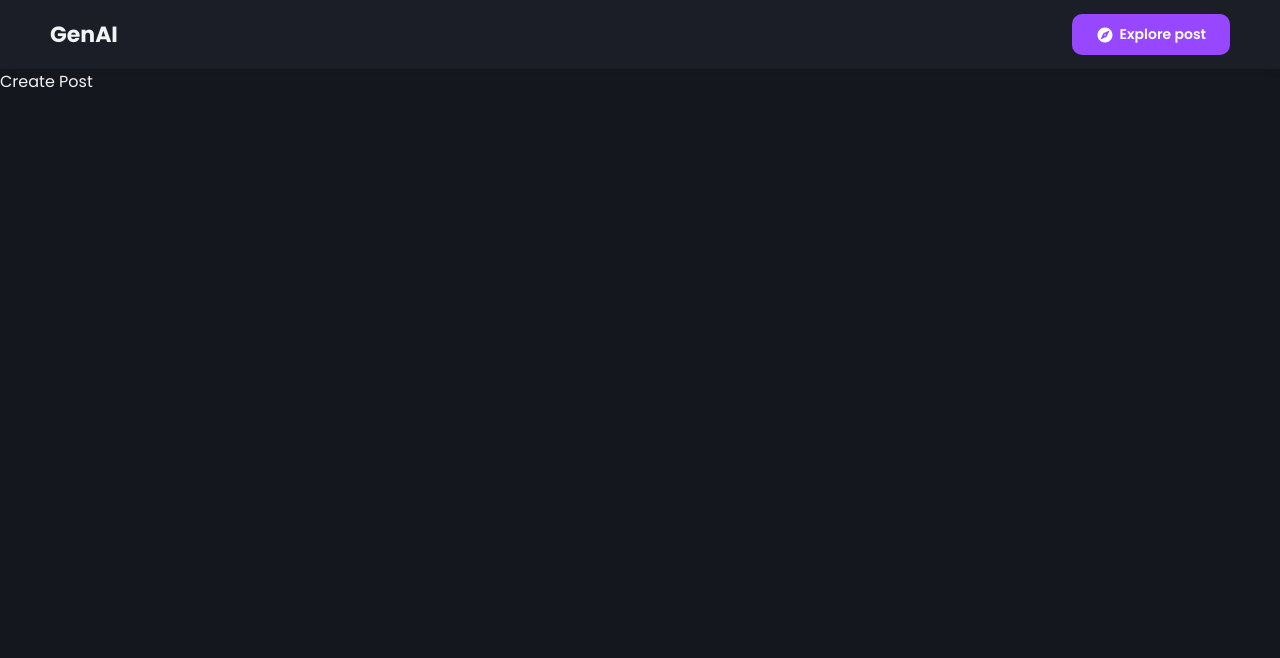
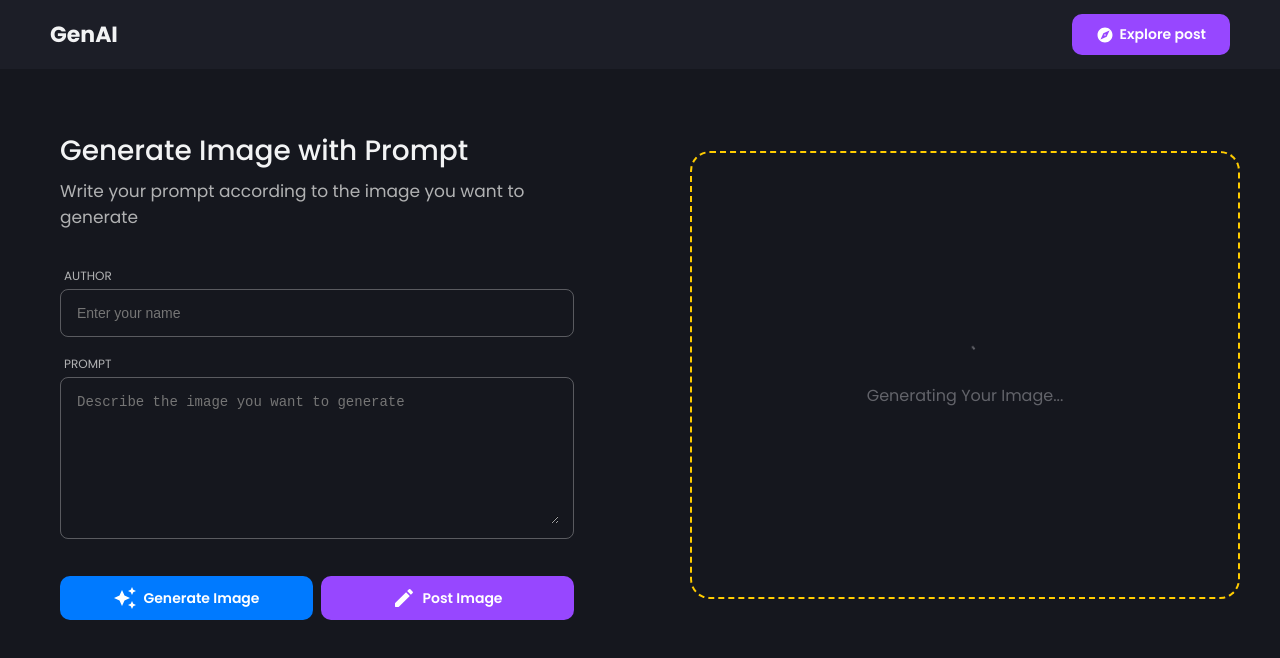
Before and after one commit to saurabhyadav0810/img_genarator_AI_frontend, a React (Vite) app: page /post in a window 1280 px wide. Shown: the top 658 px of the page. Built offline with nearby package versions, Linux system fonts and the light colour scheme.

Commit message:
Created Createpost page

```diff
--- /dev/null
+++ b/src/components/GeneratedimgCard.jsx
@@ -0,0 +1,43 @@
+import { CircularProgress } from "@mui/material";
+import React from "react";
+import styled from "styled-components";
+
+const Container = styled.div`
+flex: 1;
+display: flex;
+flex-direction: column;
+ align-items: center;
+ justify-content: center;
+ padding: 16px;
+ gap: 16px;
+
+ border: 2px dashed ${({ theme }) => theme.yellow};
+ color: ${({ theme }) => theme.arrow + 80};
+ border-radius: 20px;
+`;
+
+const Image = styled.img`
+width: 100%;
+height: 100%;
+object-fit: cover;
+border-radius: 24px;
+background: ${({ theme }) => theme.black + 50};
+`;
+
+const GeneratedImgCard = ({src, loading}) => {
+  return (
+    <Container>
+      {loading ? (
+        <>
+        <CircularProgress style={{color: "inherit", width:24, height:24}} />
+        Generating Your Image...</>
+      ) : src ? (
+        <Image src={src} />
+      ) : (
+        <>Write a prompt to generate an image</>
+      )}
+    </Container>
+  );
+};
+
+export default GeneratedImgCard;
--- /dev/null
+++ b/src/components/GeneratorImgForm.jsx
@@ -0,0 +1,73 @@
+
+import React from 'react'
+import styled from 'styled-components';
+import Button from './button.jsx';
+import TextInput from './TextInput.jsx';
+import { AutoAwesome, CreateRounded } from '@mui/icons-material';
+
+const Form = styled.div`
+flex: 1;
+padding: 16px 20px;
+display: flex;
+flex-direction: column;
+gap: 9%;
+justify-content: center;
+`;
+const Top = styled.div`
+display: flex;
+flex-direction: column;
+gap: 6px;
+`;
+const Title = styled.div`
+font-size: 28px;
+font-weight: 500;
+color: ${({ theme }) => theme.text_primary};
+`;
+const Desc = styled.div`
+font-size: 17px;
+font-weight: 400;
+color: ${({ theme }) => theme.text_secondary};
+`;
+const Body = styled.div`
+display: flex;
+flex-direction: column;
+gap: 18px;
+font-size: 12px;
+font-weight: 400;
+color: ${({ theme }) => theme.text_secondary};
+`;
+const Actions = styled.div`
+display: flex;
+gap: 8px;
+width: 100%;
+justify-content: space-between;
+@media only screen and (max-width: 500px) {
+  flex-direction: column;
+}
+`;
+
+const GeneratorImgForm = () => {
+    return (
+        <Form>
+            <Top>
+                <Title>Generate Image with Prompt</Title>
+                <Desc>Write your prompt according to the image you want to generate</Desc>
+            </Top>
+            <Body>
+                <TextInput label="Author" placeholder="Enter your name" />
+                <TextInput label="Prompt"
+                 placeholder="Describe the image you want to generate"
+                rows="8"
+                textArea
+                 />
+
+            </Body>
+            <Actions>
+                <Button text="Generate Image" flex leftIcon={<AutoAwesome />} />
+                <Button text="Post Image" flex type="secondary" leftIcon={<CreateRounded/>} />
+            </Actions>
+        </Form>
+    );
+};
+
+export default GeneratorImgForm;
--- a/src/components/ImageCard.jsx
+++ b/src/components/ImageCard.jsx
@@ -68,10 +68,9 @@ const Author = styled.div`
 const ImageCard = ({item}) => {
     return (
         <Card>
-            <LazyLoadImage
+            <LazyLoadImage style={{borderRadius: "12px"}}
             width="100%"
             height="100%"
-            style={{objectFit: "cover"}}
             src={item?.photo}
             alt="Generated Image" />
             <HoverOverlay>
--- a/src/pages/CreatePost.jsx
+++ b/src/pages/CreatePost.jsx
@@ -1,13 +1,49 @@
 import React from 'react';
 import styled from 'styled-components';
+import GeneratorImgForm from '../components/GeneratorImgForm.jsx';
+import GeneratedImgCard from '../components/GeneratedimgCard.jsx';
 
 const Container = styled.div`
-  height: 100%;
-    overflow-y:hidden;
+flex: 1;
+overflow-y: scroll;
+background: ${({ theme }) => theme.bg};
+padding: 50px 30px;
+display:flex;
+flex-direction: column;
+justify-content: flex-start;
+gap: 20px;
+align-items: center;
+padding-top: 50px;
+@media only screen and (max-width: 768px) {
+  padding: 50px 10px;
+  padding-bottom: 50px;
+  justify-content: flex-start;
+}
+`;
+
+const Wrapper = styled.div`
+// flex: 1;
+height: fit-content;
+width: 100%;
+max-width: 1200px;
+gap: 8%;
+padding: 32px 0px;
+display: flex;
+justify-content: center;
+@media(max-width: 768px) {
+  flex-direction: column;
+}
 `;
 
 const CreatePost = () => {
-    return <div>Create Post</div>;
+    return (
+    <Container>
+        <Wrapper>
+            <GeneratorImgForm />
+            <GeneratedImgCard loading/>
+        </Wrapper>
+    </Container>
+    );
 };
 
 export default CreatePost;
--- a/src/pages/Home.jsx
+++ b/src/pages/Home.jsx
@@ -57,8 +57,6 @@ grid-template-columns: repeat(4, 1fr);
 @media(max-width: 639px) {
 grid-template-columns: repeat(2, 1fr);
 }
-
-
 `;
 
 const Home = () => {
```
